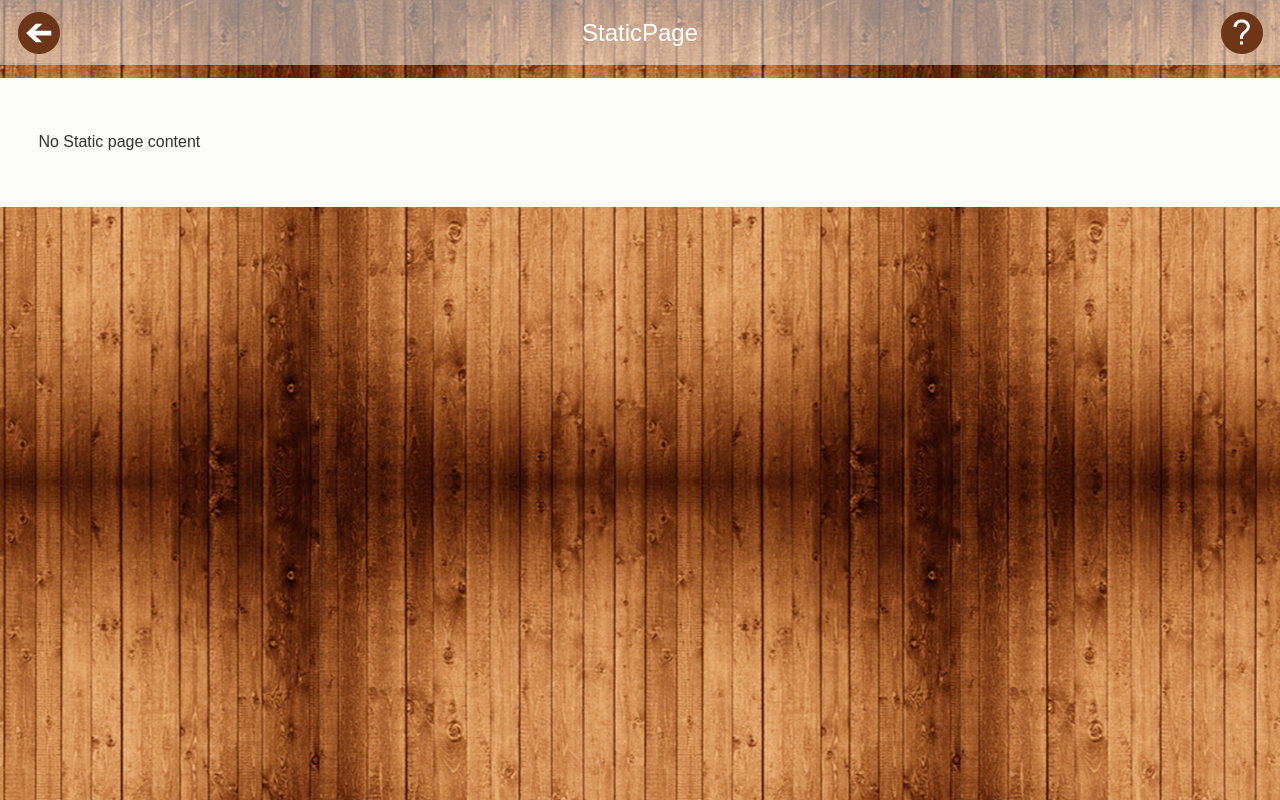
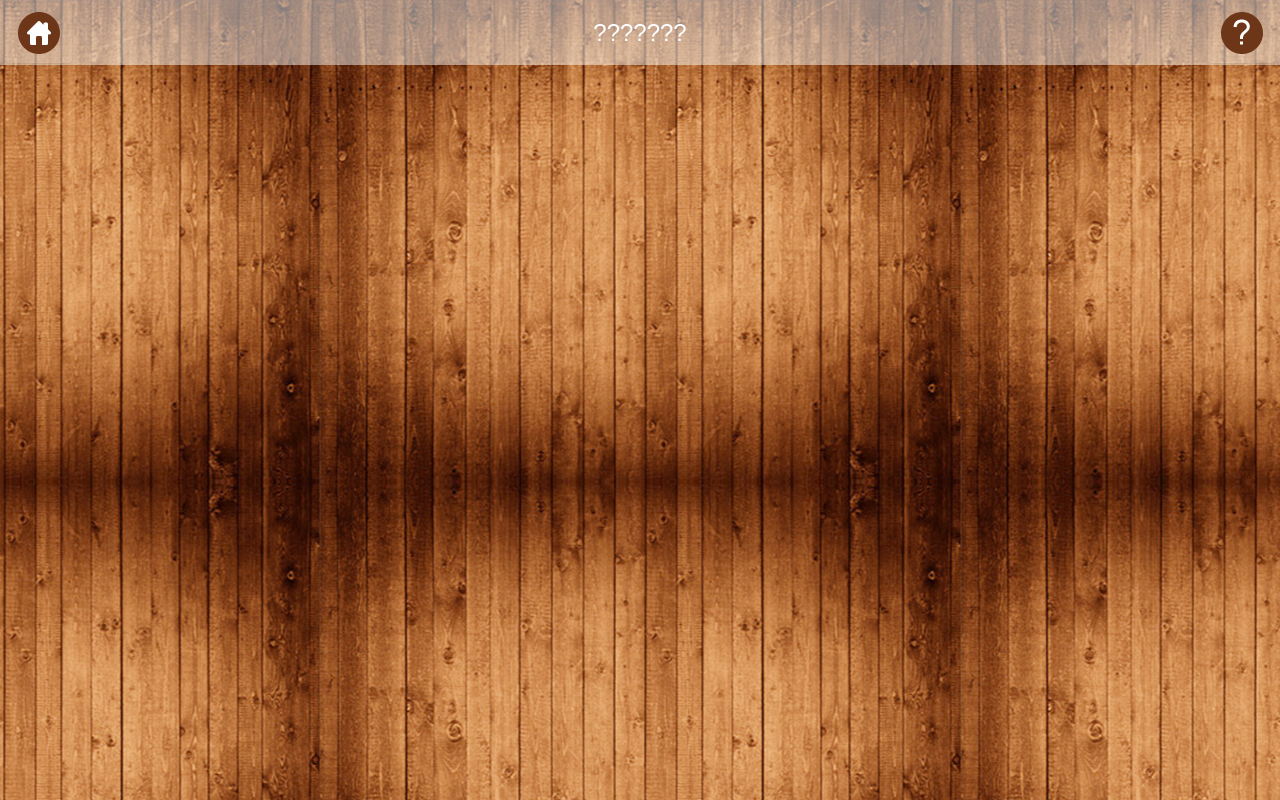
Before and after one commit to jarnailboparai/londieall_HumusTov_626, a plain HTML site: page staticpage_3457.html in a window 1280 px wide. Drawn offline with nearby package versions, Linux system fonts and the light colour scheme; files whose address does not match are found by name; a web font is replaced by a local one.

Commit message:
londieall_HumusTov_626

```diff
--- a/staticpage_3457.html
+++ b/staticpage_3457.html
@@ -68,9 +68,9 @@ img {
 
   <!-- Header Starts Here -->
 
-  <div data-role="header"> <a class="refresh_link" id="back-link" href="#"><img src="images/back_btn.png" alt="home icon" /></a>
+  <div data-role="header"> <a class="refresh_link" id="back-link" href="#"><img src="images/home_icon.png" alt="home icon" /></a>
 
-    <h1>StaticPage</h1>
+    <h1>???????</h1>
 
     <a class="help_link"><img src="images/help_icon.png" alt="help icon" /></a> </div>
 
@@ -80,13 +80,12 @@ img {
 
 
 
-  <div class="staticPage">
+  <div class="staticPageList">
+<ul data-role="listview" >
 
+</ul>
+</div>
 
-
-  <p>No Static page content </p>
-
-  </div>
 
 
 
```
Also changed, not shown: index.html (+1 -1 lines), more.html (+1 -1 lines).
